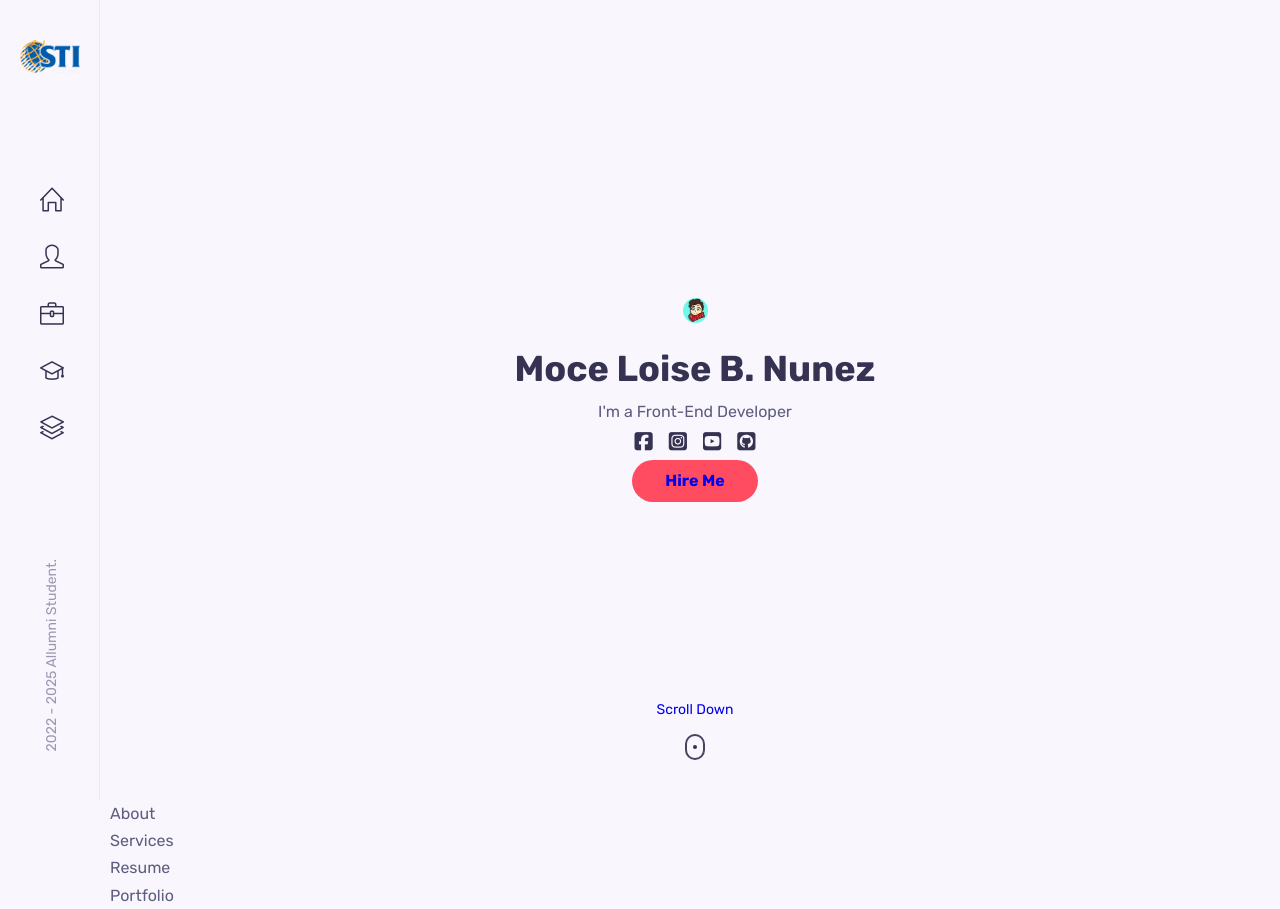
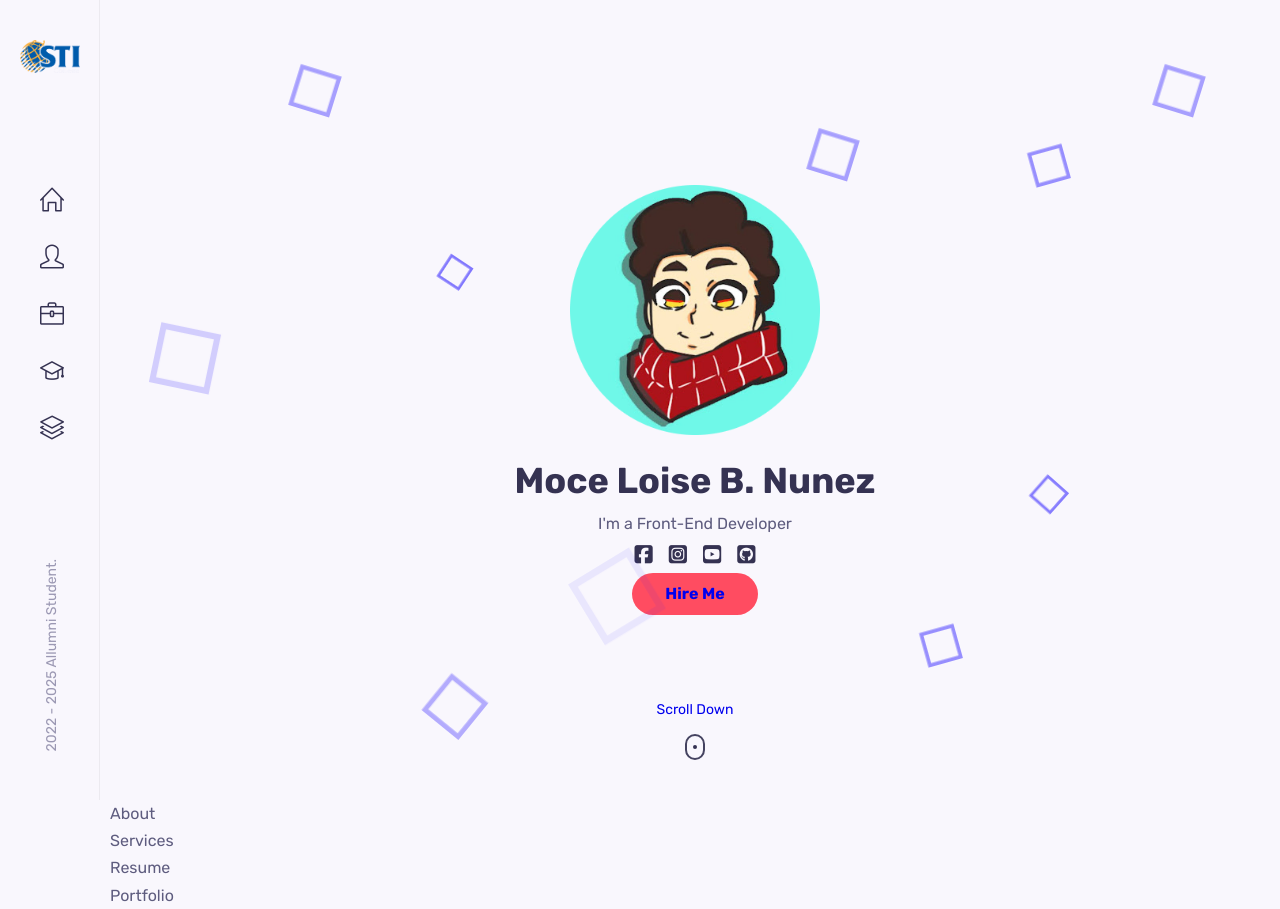
Before and after one commit to mocemoce/portfolio-website, a React (Create React App) app: page / in a window 1280 px wide. Built offline with nearby package versions, Linux system fonts and the light colour scheme.

Commit message:
Shapes Animation
added shapes animation on home page

```diff
--- a/src/components/Home/Home.css
+++ b/src/components/Home/Home.css
@@ -77,3 +77,70 @@
     transform: translateX(-50%);
     animation: ani-mouse 2s linear infinite;
 }
+.box div{
+    position: absolute;
+    width: 60px;
+    height: 60px;
+    background-color: transparent;
+    border: 6px solid rgba(20, 3, 255, 0.8);
+}
+.box div:nth-child(1){
+    top:12%;
+    left: 92%;
+    animation: animate 10s linear infinite;
+}
+.box div:nth-child(2){
+    top:50%;
+    left: 0%;
+    animation: animate 7s linear infinite;
+}
+.box div:nth-child(3){
+    top:12%;
+    left: 12%;
+    animation: animate 10s linear infinite;
+}
+.box div:nth-child(4){
+    top:20%;
+    left: 60%;
+    animation: animate 10s linear infinite;
+}
+.box div:nth-child(5){
+    top:83%;
+    left: 40%;
+    animation: animate 6s linear infinite;
+}
+.box div:nth-child(6){
+    top:80%;
+    left: 70%;
+    animation: animate 12s linear infinite;
+}
+.box div:nth-child(7){
+    top:60%;
+    left: 80%;
+    animation: animate 15s linear infinite;
+}
+.box div:nth-child(8){
+    top:32%;
+    left: 25%;
+    animation: animate 16s linear infinite;
+}
+.box div:nth-child(9){
+    top:90%;
+    left: 25%;
+    animation: animate 9s linear infinite;
+}
+.box div:nth-child(10){
+    top:20%;
+    left: 80%;
+    animation: animate 12s linear infinite;
+}
+@keyframes animate {
+    0%{
+        transform: scale(0) translateY(0) rotate(0);
+        opacity: 1;
+    }
+    100%{
+        transform: scale(1.3) translateY(-90px) rotate(360deg);
+        opacity: 0;
+    }
+}
--- a/src/components/Home/Home.jsx
+++ b/src/components/Home/Home.jsx
@@ -3,12 +3,13 @@ import "./Home.css";
 import me from "../../assets/profile.png";
 import HeaderSocials from './HeaderSocials';
 import ScrollDown from './ScrollDown';
+import Shapes from './Shapes';
 
 const Home = () => {
   return (
    <section className="home container" id="home">
     <div className="intro">
-      <img src={me} alt="My Avatar" width="25 0px" className="home_img" />
+      <img src={me} alt="My Avatar" width="250px" className="home_img" />
       <h1 className="home_name">Moce Loise B. Nunez</h1>
       <span className="home_education">I'm a Front-End Developer</span>
 
@@ -18,6 +19,7 @@ const Home = () => {
 
       <ScrollDown/>
 
+      <Shapes/>
     </div>
    </section>
   )
--- /dev/null
+++ b/src/components/Home/Shapes.jsx
@@ -0,0 +1,22 @@
+import React from 'react'
+
+function Shapes() {
+  return (
+    <div className="wrapper">
+        <div className="box">
+            <div className="1"></div>
+            <div className="1"></div>
+            <div className="1"></div>
+            <div className="1"></div>
+            <div className="1"></div>
+            <div className="1"></div>
+            <div className="1"></div>
+            <div className="1"></div>
+            <div className="1"></div>
+            <div className="1"></div>
+        </div>
+    </div>
+  )
+}
+
+export default Shapes
```
